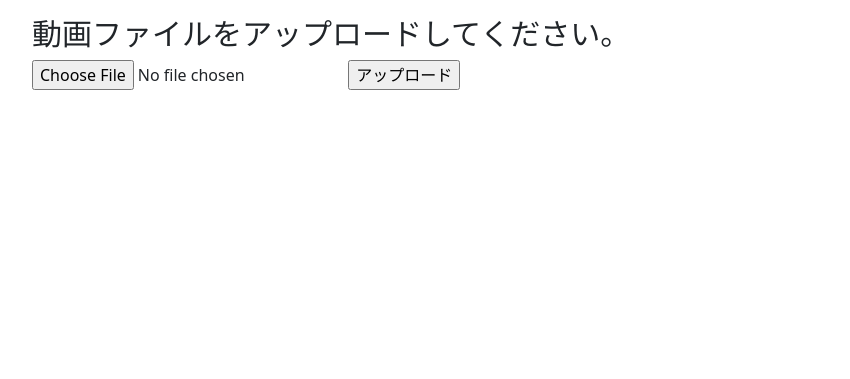
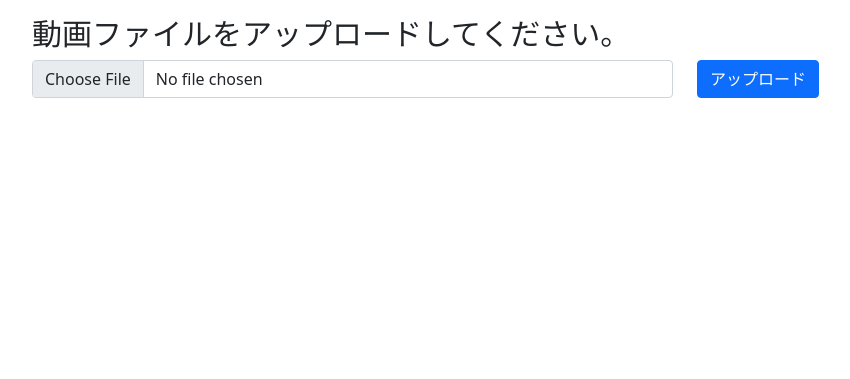
Before and after one commit to yukiharada1228/smile_extraction, a Flask app: page / in a window 1280 px wide. Shown: the part 41-420 px from the top of the page, without its empty margins (50-900 px from the left). Run offline with Flask 2, Linux system fonts and the light colour scheme.

Commit message:
デザイン変更

```diff
--- a/main.py
+++ b/main.py
@@ -75,7 +75,6 @@ def execute():
                 logger.info({"action": "execute", "smile_score": smile_score})
                 cv.imwrite(f"static/outputs/{id}.jpg", frame)
     (Path("static") / "uploads" / filename).unlink()
-    del session["filename"]
     return render_template("result.html", title=title, id=id, smile_score=smile_score)
 
 
--- a/templates/index.html
+++ b/templates/index.html
@@ -5,21 +5,29 @@
 
 {% if filename %}
 <h2>動画ファイルがアップロードされました。</h2>
-<video id="video" autoplay="autoplay" controls="controls" preload="preload">
+<video id="video" controls="controls" preload="preload">
     <source src="{{ url_for('display_video', filename=filename) }}" type="video/mp4" />
 </video>
-<form action="/upload" method="post" enctype="multipart/form-data">
-    <input type="file" name="video_file" autocomplete="off" accept="video/*">
-    <input type="submit" value="アップロード">
+<form class="row mb-3" action="/upload" method="post" enctype="multipart/form-data">
+    <div class="col-7">
+        <input class="form-control" type="file" name="video_file" autocomplete="off" accept="video/*">
+    </div>
+    <div class="col-5">
+        <button type="submit" class="btn btn-primary">アップロード</button>
+    </div>
 </form>
 <form method="post" action="/execute" enctype="multipart/form-data">
-    <input type="submit" value="実行">
+    <button type="submit" class="btn btn-primary">実行</button>
 </form>
 {% else %}
 <h2>動画ファイルをアップロードしてください。</h2>
-<form action="/upload" method="post" enctype="multipart/form-data">
-    <input type="file" name="video_file" autocomplete="off" accept="video/*">
-    <input type="submit" value="アップロード">
+<form class="row mb-3" action="/upload" method="post" enctype="multipart/form-data">
+    <div class="col-7">
+        <input class="form-control" type="file" name="video_file" autocomplete="off" accept="video/*">
+    </div>
+    <div class="col-5">
+        <button type="submit" class="btn btn-primary">アップロード</button>
+    </div>
 </form>
 {% endif %}
 {% endblock %}
```
Also changed, not shown: 1 other file.
